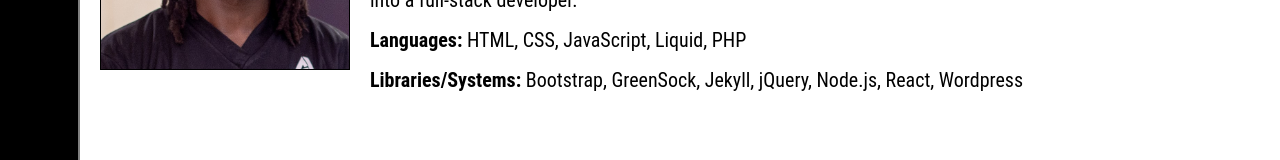
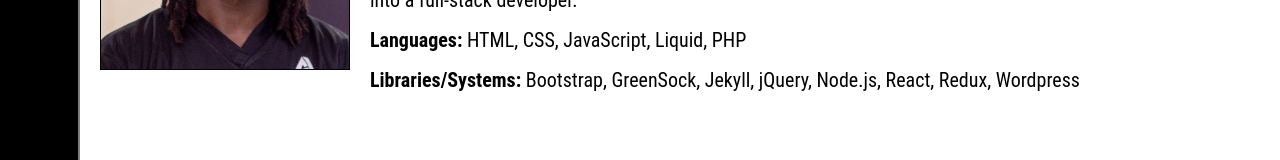
Before and after one commit to DavyK17/portfolio, a React (Create React App) app: page / in a window 1280 px wide. Shown: the part 265-425 px from the top of the page. Built offline with nearby package versions, Linux system fonts and the light colour scheme.

Commit message:
Adding Redux

```diff
--- a/src/body/Intro.js
+++ b/src/body/Intro.js
@@ -14,7 +14,7 @@ function Intro() {
                         technologies such as React as well as the back end to transition into a full-stack developer.
                     </p>
                     <p><strong>Languages:</strong> HTML, CSS, JavaScript, Liquid, PHP</p>
-                    <p><strong>Libraries/Systems:</strong> Bootstrap, GreenSock, Jekyll, jQuery, Node.js, React, Wordpress</p>
+                    <p><strong>Libraries/Systems:</strong> Bootstrap, GreenSock, Jekyll, jQuery, Node.js, React, Redux, Wordpress</p>
                 </div>
             </div>
         </div>
```
